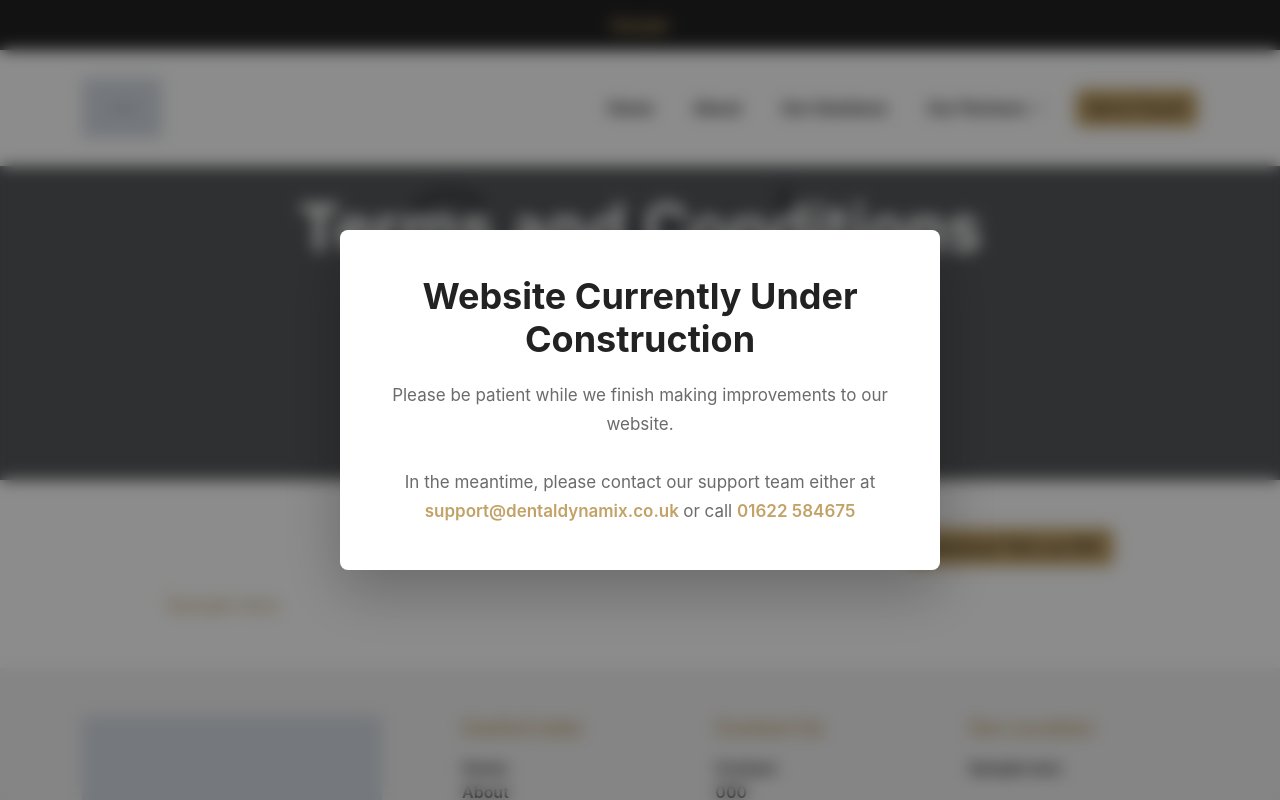
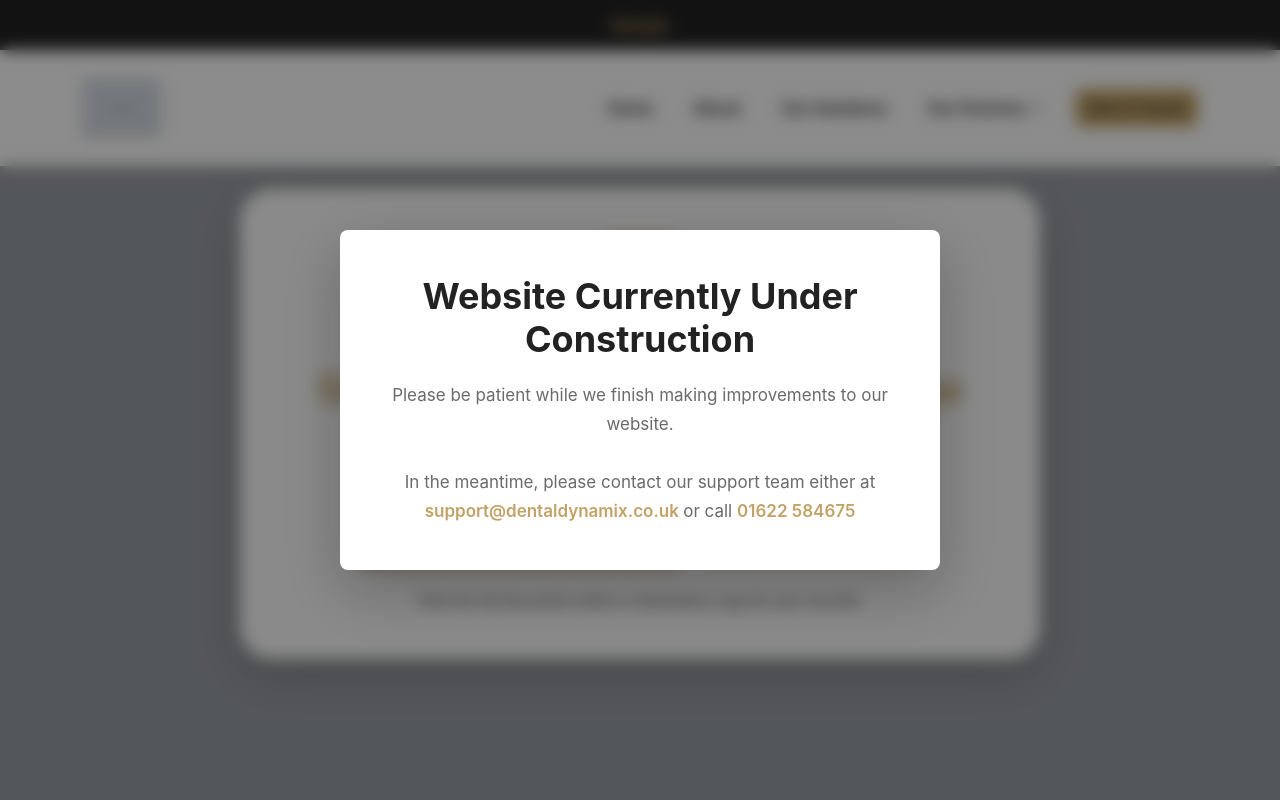
Before and after one commit to Daniel0Marsh/dental-dynamix, a Django app: page /terms-and-conditions/ in a window 1280 px wide. Run offline with Django 5.2, Linux system fonts and the light colour scheme; tables that the repository leaves empty hold one stand-in row (values such as "Sample post"); grey boxes marked "Sample" are stand-in pictures; some libraries are stand-ins or nearby versions.

Commit message:
Refactor code structure for improved readability and maintainability

```diff
--- a/source/home/models.py
+++ b/source/home/models.py
@@ -169,22 +169,32 @@ class HomePage(models.Model):
 
 class TermsAndConditionsPage(models.Model):
     """
-    Model representing the terms and conditions.
+    Model representing the terms and conditions page.
     """
+
+    title = models.CharField(
+        max_length=200,
+        default="Terms and Conditions",
+    )
+
     content = CKEditor5Field(
         config_name='default',
-        null=True,
-        blank=True
+        default=(
+            "Please view or download our Terms and Conditions below. "
+            "This document contains the terms and conditions that apply "
+            "to our services."
+        ),
+        blank=True,
     )
 
     pdf = models.FileField(
         upload_to='terms-and-conditions/',
-        null=True,
-        blank=True
+        help_text="Upload the PDF file for the terms and conditions.",
+        default="default/Dental_Dynamix_Terms_and_Conditions.pdf",
     )
 
     def __str__(self) -> str:
-        return "Terms and Conditions"
+        return self.title
 
     class Meta:
         verbose_name = "Terms and Conditions Page"
--- a/source/home/templates/terms_and_conditions.html
+++ b/source/home/templates/terms_and_conditions.html
@@ -2,68 +2,138 @@
 {% load static %}
 
 {% block extra_head %}
-{# Page-specific CSS or JS ONLY if required #}
+<style>
+    .terms-page {
+        min-height: 100vh;
+        position: relative;
+        overflow: hidden;
+    }
+
+    .terms-page::before {
+        content: "";
+        position: absolute;
+        inset: 0;
+        background: rgba(0, 0, 0, 0.28);
+        z-index: 1;
+    }
+
+    .terms-page-background {
+        object-fit: cover;
+        object-position: center;
+    }
+
+    .terms-page-content {
+        position: relative;
+        z-index: 2;
+    }
+
+    .terms-card {
+        max-width: 800px;
+        background: rgba(255, 255, 255, 0.97);
+    }
+</style>
 {% endblock %}
+
 
 {% block content %}
 
-<!-- hero section -->
-<section
-  id="hero-section"
-  class="hero-overlay d-flex align-items-center text-light position-relative"
-  style="min-height: 60vh; position: relative;"
->
+<section class="terms-page d-flex align-items-center justify-content-center py-5">
+
+    <!-- Background image -->
     <img
         src="{{ home.hero_image.url }}"
         alt="{{ home.hero_image_alt_text }}"
-    class="w-100 h-100 position-absolute top-0 start-0"
-    style="object-fit: cover; z-index: 1;"
+        class="position-absolute top-0 start-0 w-100 h-100 terms-page-background"
     >
 
-  <div class="container position-relative" style="z-index: 2;">
-    <div class="row">
-      <div class="col-lg-12 text-center">
 
-        <h1 class="fw-bold display-3 mb-4">
-          Terms and Conditions
+    <!-- Content -->
+    <div class="container terms-page-content mt-5">
+
+        <div class="row justify-content-center">
+
+            <div class="col-12 col-lg-9">
+
+                <!-- Main card -->
+                <div class="terms-card rounded-5 shadow-lg p-4 p-md-5 mx-auto text-center">
+
+                    <!-- Icon -->
+                    <div
+                        class="bg-primary bg-opacity-10 text-light rounded-4
+                               d-inline-flex align-items-center justify-content-center
+                               p-1 mb-4"
+                    >
+                        <i class="bi bi-file-earmark-pdf display-1"></i>
+                    </div>
+
+
+                    <!-- Title -->
+                    <h1 class="fw-bold text-primary mb-3">
+                        {{ terms_and_conditions.title }}
                     </h1>
 
+
+                    <!-- Divider -->
+                    <hr class="w-25 mx-auto mb-4 border-dark opacity-50">
+
+
+                    <!-- Introduction -->
+                    <div class="text-secondary fs-5 lh-lg">
+                        {{ terms_and_conditions.content|safe }}
                     </div>
-    </div>
-  </div>
-</section>
 
-<!-- terms and conditions details -->
-<section class="blog-details bg-light text-primary">
-    <div class="container p-5 rounded-top-5 bg-light text-primary">
 
-        <div class="row justify-content-center">
-            <div class="col-12">
+                    {% if terms_and_conditions.pdf %}
 
-                <div class="service-list w-100 px-3 px-md-5">
+                        <!-- Buttons -->
+                        <div class="d-flex flex-column flex-sm-row
+                                    justify-content-center gap-3 mt-4">
 
-                    <div class="d-flex justify-content-end mb-4">
-                        {% if terms_and_conditions.pdf %}
                             <a
                                 href="{{ terms_and_conditions.pdf.url }}"
-                                class="btn btn-primary"
+                                class="btn btn-primary btn-lg px-4"
+                                target="_blank"
+                                rel="noopener noreferrer"
+                            >
+                                <i class="bi bi-eye me-2"></i>
+                                View Terms &amp; Conditions
+                            </a>
+
+
+                            <a
+                                href="{{ terms_and_conditions.pdf.url }}"
+                                class="btn btn-outline-primary btn-lg px-4"
                                 download
                             >
-                                Download T&Cs as PDF
+                                <i class="bi bi-download me-2"></i>
+                                Download PDF
                             </a>
-                        {% endif %}
+
                         </div>
 
-                    <div class="fs-5">
-                        {{ terms_and_conditions.content|safe }}
+
+                        <!-- Supporting text -->
+                        <p class="text-secondary small mt-4 mb-0">
+                            View the full document online or download a copy
+                            for your records.
+                        </p>
+
+                    {% else %}
+
+                        <div class="alert alert-light border mt-4 mb-0">
+                            The Terms &amp; Conditions document is currently unavailable.
+                        </div>
+
+                    {% endif %}
+
                 </div>
 
             </div>
 
         </div>
+
     </div>
 
-    </div>
 </section>
 
 {% endblock %}
```
Also changed, not shown: 1 other file. Lines whose indentation alone changed are shown as unchanged.
